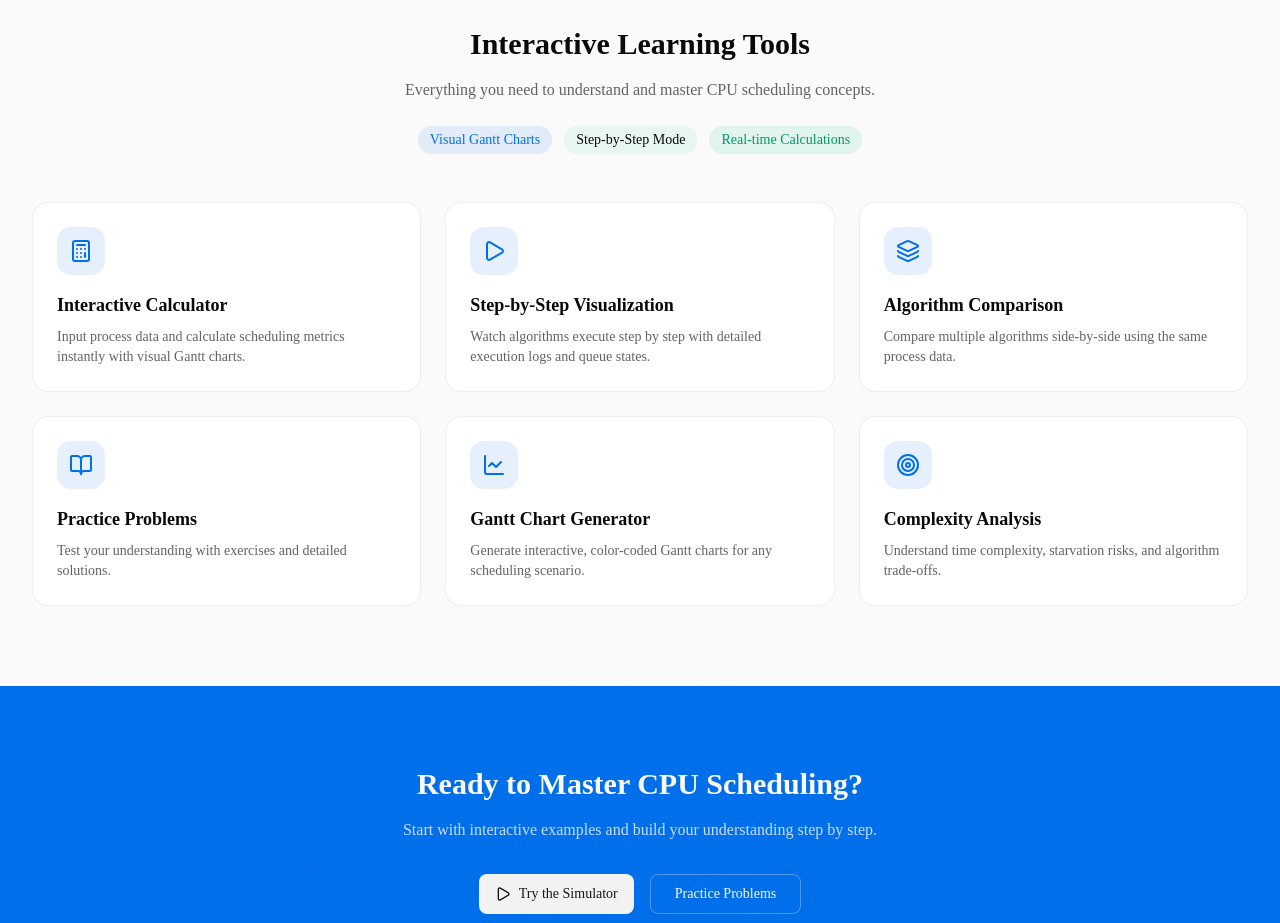
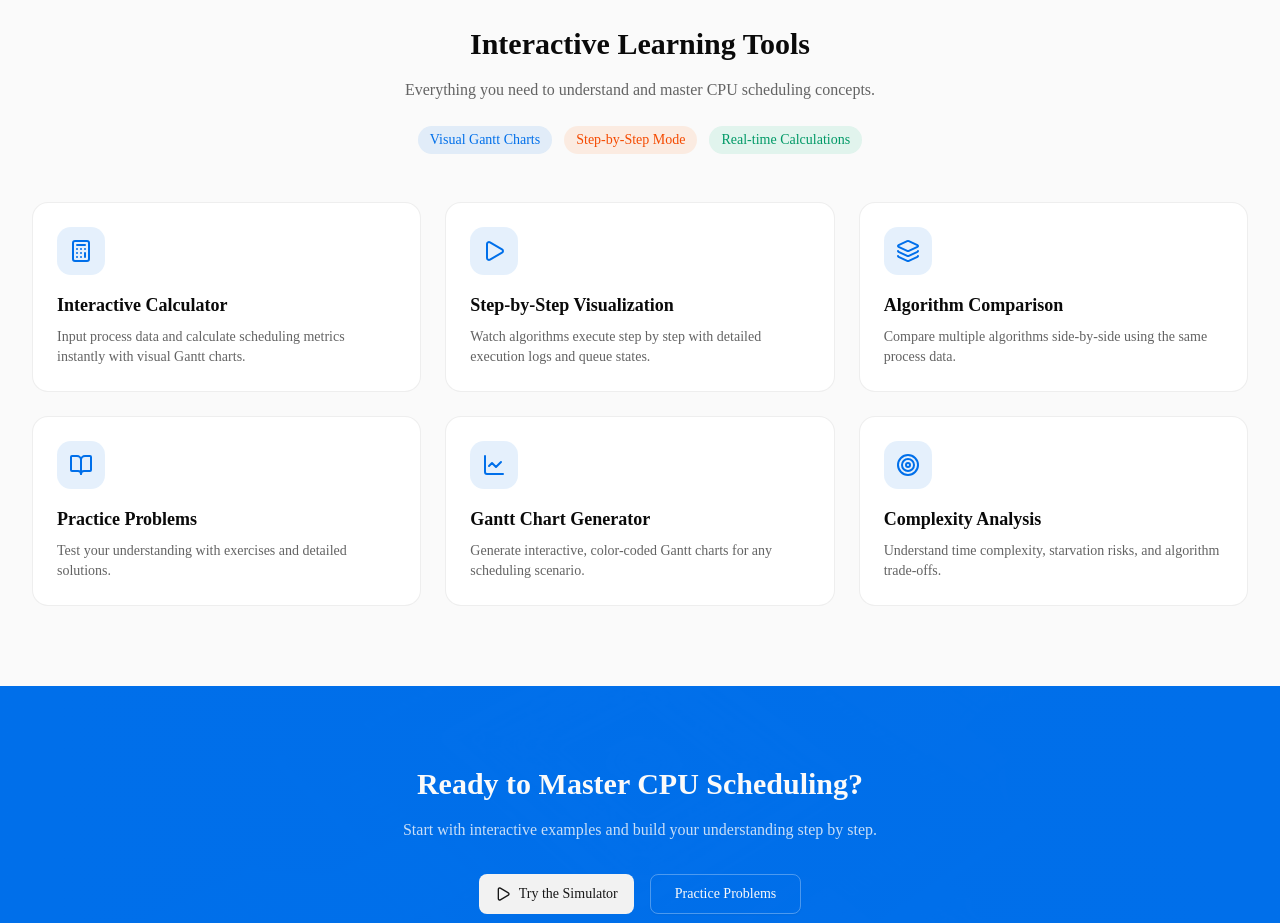
Before and after one commit to Sai-Sri-Krishna/cpu-scheduler-lab, a Next.js app: page /cpu-scheduler-lab/ in a window 1280 px wide. Shown: the part 1460-2383 px from the top of the page. Built offline with nearby package versions, Linux system fonts and the light colour scheme.

Commit message:
Change Step-by-Step Mode span color to orange

```diff
--- a/components/home-page.tsx
+++ b/components/home-page.tsx
@@ -230,7 +230,7 @@ export function HomePage({ setCurrentPage }: HomePageProps) {
             </p>
             <div className="flex flex-wrap gap-3 justify-center">
               <span className="px-3 py-1 bg-primary/10 text-primary rounded-full text-sm font-medium">Visual Gantt Charts</span>
-              <span className="px-3 py-1 bg-accent/10 text-accent-foreground rounded-full text-sm font-medium">Step-by-Step Mode</span>
+             <span className="px-3 py-1 bg-orange-500/10 text-orange-600 dark:text-orange-400 rounded-full text-sm font-medium">Step-by-Step Mode</span>
               <span className="px-3 py-1 bg-emerald-500/10 text-emerald-600 dark:text-emerald-400 rounded-full text-sm font-medium">Real-time Calculations</span>
             </div>
           </div>
```
